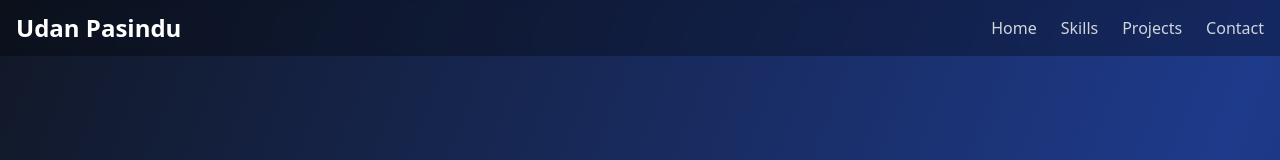
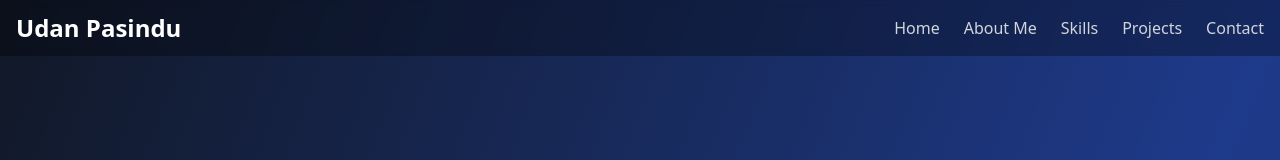
Before and after one commit to Udanpasindu/udanpasinduportfolio, a React (Vite) app: page / in a window 1280 px wide. Shown: the top 160 px of the page. Built offline with nearby package versions, Linux system fonts and the light colour scheme.

Commit message:
bugs fix

```diff
--- a/package.json
+++ b/package.json
@@ -10,11 +10,15 @@
     "preview": "vite preview"
   },
   "dependencies": {
+    "@react-three/drei": "^9.121.4",
+    "@react-three/fiber": "^8.17.14",
     "emailjs-com": "^3.2.0",
     "framer-motion": "^12.3.1",
     "lucide-react": "^0.344.0",
     "react": "^18.3.1",
-    "react-dom": "^18.3.1"
+    "react-dom": "^18.3.1",
+    "react-tsparticles": "^2.12.2",
+    "three": "^0.173.0"
   },
   "devDependencies": {
     "@eslint/js": "^9.9.1",
--- a/src/App.tsx
+++ b/src/App.tsx
@@ -13,6 +13,7 @@ function App() {
           <Menu className="text-white md:hidden" />
           <div className="hidden md:flex gap-6 text-gray-300">
             <a href="#home" className="hover:text-blue-400 transition">Home</a>
+            <a href="#about" className="hover:text-blue-400 transition">About Me</a>
             <a href="#skills" className="hover:text-blue-400 transition">Skills</a>
             <a href="#projects" className="hover:text-blue-400 transition">Projects</a>
             <a href="#contact" className="hover:text-blue-400 transition">Contact</a>
```
Also changed, not shown: 1 other file (tests, documents, lock files or other folders).
